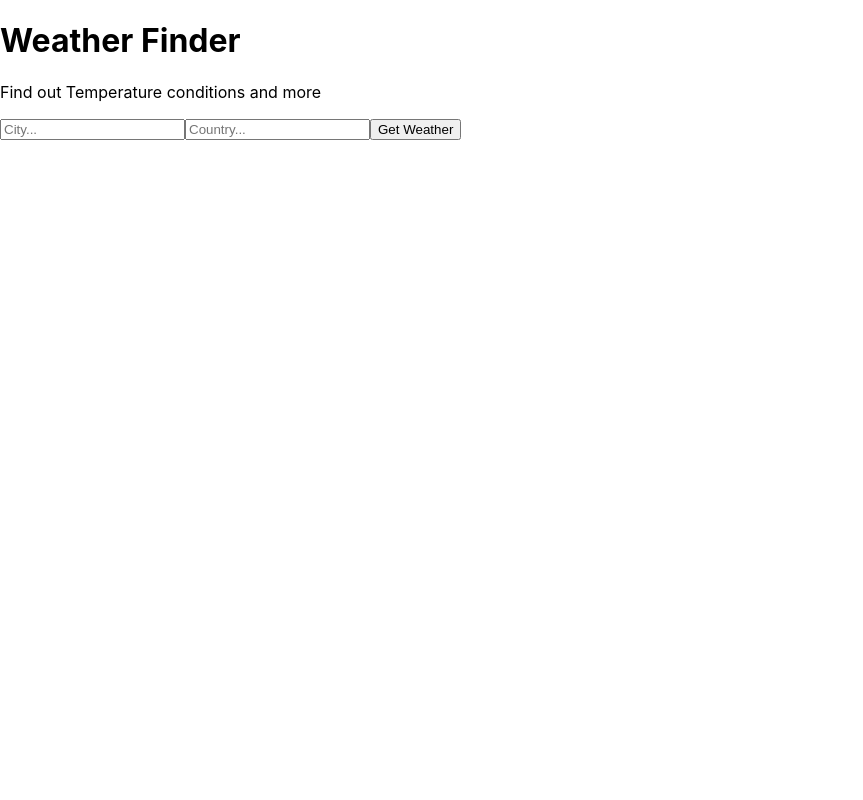
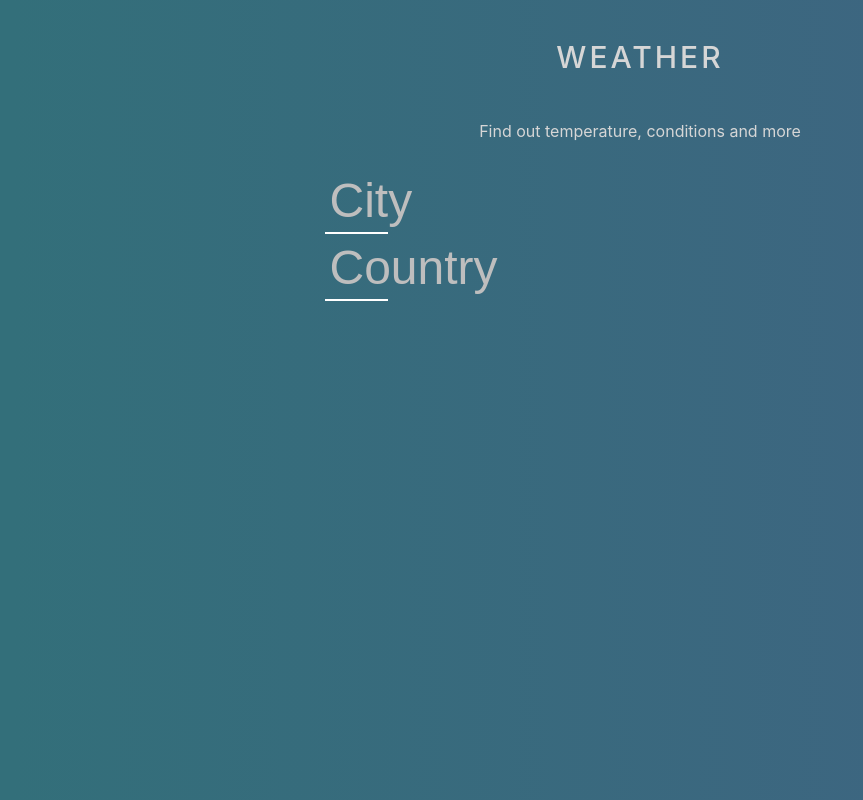
Before and after one commit to GabeCabrera/weather-app, a React (Create React App) app: page / in a window 1280 px wide. Shown: the whole page, without its empty margins (0-863 px from the left). Built offline with nearby package versions, Linux system fonts and the light colour scheme.

Commit message:
completed CSS

```diff
--- /dev/null
+++ b/src/App.css
@@ -0,0 +1,205 @@
+@import url('https://fonts.googleapis.com/css?family=Roboto:100,300,400');
+
+html{
+	color: rgb(196, 195, 195);
+	min-width: 100%;
+	min-height: 100%;
+	font-family: 'Roboto', sans-serif;
+
+	background: -moz-linear-gradient(left, #336f7a 1%, #416283 100%); /* FF3.6-15 */
+	background: -webkit-linear-gradient(left, #336f7a 1%,#416283 100%); /* Chrome10-25,Safari5.1-6 */
+	background: linear-gradient(to right, #336f7a 1%,#416283 100%); /* W3C, IE10+, FF16+, Chrome26+, Opera12+, Safari7+ */
+	filter: progid:DXImageTransform.Microsoft.gradient( startColorstr='#336f7a', endColorstr='#276099',GradientType=1 ); /* IE6-9 */
+}
+body{
+	text-align: center;
+  margin: 0 auto 0 auto;
+  width: 90%;
+  max-width: 1125px;
+
+}
+
+input:focus,
+select:focus,
+textarea:focus,
+button:focus {
+    outline: none;
+}
+
+.weather-container{
+	margin-left: auto;
+	margin-right: auto;
+	display: table;
+}
+
+.bg-img{
+	background: url(./img//bg.jpg) no-repeat;
+}
+
+.titles{
+	line-height: 2.5;
+	color: rgb(214, 214, 214);
+}
+
+.weather-title{
+	font-weight: 500;
+	font-size: 30px;
+	letter-spacing: 3px;
+	text-transform: uppercase;
+}
+
+.weather-content{
+	text-align: left;
+	line-height: 2;
+	color: rgb(228, 228, 228);
+	padding-top: 40px;
+}
+/*
+Basic input element using psuedo classes
+*/
+
+h1 {
+  font-size: 28px;
+  margin-bottom: 2.5%;
+}
+
+input,
+span,
+label,
+textarea {
+	font-family: 'Ubuntu', sans-serif;
+  display: block;
+  margin: 10px;
+  padding: 5px;
+  border: none;
+	font-size: 22px;
+}
+
+textarea:focus,
+input:focus {
+  outline: 0;
+}
+
+/* Question */
+
+input.question{
+	color: rgb(223, 223, 223);
+  font-size: 48px;
+  font-weight: 300;
+  border-radius: 2px;
+  margin: 0;
+  border: none;
+  width: 80%;
+  background: rgba(0, 0, 0, 0);
+  transition: padding-top 0.2s ease, margin-top 0.2s ease;
+  overflow-x: hidden; /* Hack to make "rows" attribute apply in Firefox. */
+}
+
+/* Underline and Placeholder */
+
+input.question + label{
+  display: block;
+  position: relative;
+  white-space: nowrap;
+  padding: 0;
+  margin: 0;
+  width: 10%;
+  border-top: 2px solid rgb(255, 255, 255);
+  -webkit-transition: width 0.4s ease;
+  transition: width 0.4s ease;
+  height: 0px;
+}
+
+input.question:focus + label,
+textarea.question:focus + label {
+  width: 80%;
+}
+
+input.question:focus,
+input.question:valid {
+  padding-top: 35px;
+}
+
+textarea.question:valid,
+textarea.question:focus {
+  margin-top: 35px;
+}
+
+input.question:focus + label > span,
+input.question:valid + label > span {
+  top: -100px;
+  font-size: 22px;
+  color: rgb(190, 190, 190);
+}
+
+input.question:valid + label {
+  border-color: rgb(230, 230, 230);
+}
+
+input.question:invalid{
+  box-shadow: none;
+}
+
+input.question + label > span{
+  font-weight: 300;
+  margin: 0;
+  position: absolute;
+  color: rgb(190, 190, 190);
+  font-size: 48px;
+  top: -66px;
+  left: 0px;
+  z-index: -1;
+  -webkit-transition: top 0.2s ease, font-size 0.2s ease, color 0.2s ease;
+  transition: top 0.2s ease, font-size 0.2s ease, color 0.2s ease;
+}
+
+input[type="submit"] {
+	float: right;
+  -webkit-transition: opacity 0.2s ease, background 0.2s ease;
+  transition: opacity 0.2s ease, background 0.2s ease;
+  display: block;
+  opacity: 0;
+  margin: 15px 20px 0 0;
+	padding: 7px;
+	width: 120px;
+	font-size: 18px;
+	cursor: pointer;
+	border-radius: 25px;
+	border: 3px solid rgb(216, 216, 218);
+	background-color: rgb(216, 216, 218);
+	color: rgb(107, 107, 107);
+}
+
+input[type="submit"]:hover {
+	border: 3px solid rgb(216, 216, 218);
+	background-color: rgba(0, 0, 0, 0);
+	color: #FFF;
+}
+
+input[type="submit"]:active {
+	color: #FFF;
+	border: 3px solid rgb(216, 216, 218);
+	background-color: rgba(0, 0, 0, 0);
+
+}
+
+input.question:valid ~ input[type="submit"]{
+  -webkit-animation: appear 1s forwards;
+  animation: appear 1s forwards;
+}
+
+input.question:invalid ~ input[type="submit"], textarea.question:invalid ~ input[type="submit"] {
+  display: none;
+}
+
+@-webkit-keyframes appear {
+  100% {
+    opacity: 1;
+  }
+}
+
+@keyframes appear {
+  100% {
+    opacity: 1;
+  }
+}
--- a/src/App.js
+++ b/src/App.js
@@ -1,10 +1,11 @@
 import React, { Component } from 'react';
-
+import './App.css';
 import Titles from './components/Titles';
 import Form from './components/Form';
 import Weather from './components/Weather';
 
 const API_KEY = '37e85e64bb7a988dd54ed9a3d7908b87'
+
 class App extends Component {
   state = {
     temperature: undefined,
@@ -22,7 +23,7 @@ class App extends Component {
     const city = e.target.elements.city.value;
     const country = e.target.elements.country.value;
 
-    const api_call = await fetch(`http://api.openweathermap.org/data/2.5/weather?q=${city},${country}&appid=${API_KEY}&units=metric`);
+    const api_call = await fetch(`http://api.openweathermap.org/data/2.5/weather?q=${city},${country}&appid=${API_KEY}&units=imperial`);
     const data = await api_call.json();
 
     if (city && country) {
@@ -31,7 +32,7 @@ class App extends Component {
         temperature: data.main.temp,
         city: data.name,
         country: data.sys.country,
-        humidity: data.main.humidity,
+        humidity: data.main.humidity + '%',
         description: data.weather[0].description,
         error: ''
       })
@@ -49,7 +50,7 @@ class App extends Component {
 
   render() {
     return (
-      <div>
+      <div className="weather-container">
         <Titles />
         <Form getWeather={this.getWeather} />
         <Weather
--- a/src/components/Form.js
+++ b/src/components/Form.js
@@ -1,12 +1,16 @@
-import React from 'react';
+import React from "react";
 
 const Form = props => (
-	<form onSubmit={props.getWeather}>
-		<input type="text" name="city" placeholder="City..."/>
-		<input type="text" name="country" placeholder="Country..."/>
-		<button>Get Weather</button>
-	</form>
+  <div className="form-container">
+    <form onSubmit={props.getWeather}>
+    <input type="text" name="city" className="question" id="city" required autoComplete="off"/>
+    <label htmlFor="city"><span>City</span></label>
+
+    <input type="text" name="country" className="question" id="country" required autoComplete="off"/>
+    <label htmlFor="name"><span>Country</span></label>
+    <input type="submit" value="Submit"/>
+    </form>
+  </div>
 );
 
-
 export default Form;
--- a/src/components/Titles.js
+++ b/src/components/Titles.js
@@ -1,9 +1,9 @@
 import React from 'react';
 
 const Titles = () => (
-	<div>
-		<h1>Weather Finder</h1>
-		<p>Find out Temperature conditions and more</p>
+	<div className="titles">
+		<h1 className="weather-title">Weather</h1>
+		<p>Find out temperature, conditions and more</p>
 	</div>
 )
 
--- a/src/components/Weather.js
+++ b/src/components/Weather.js
@@ -1,7 +1,7 @@
 import React from 'react';
 
 const Weather = props => (
-	<div>
+	<div className="weather-content">
 		{ props.city && props.country && <p>Location: { props.city }, { props.country }</p> }
 		{ props.temperature && <p>Temperature: { props.temperature }</p> }
 		{ props.humidity && <p>Humidity: {props.humidity}</p> }
```
Also changed, not shown: package.json (+7 -1 lines), src/img/bg.jpg (added), 1 other file (tests, documents, lock files or other folders).
